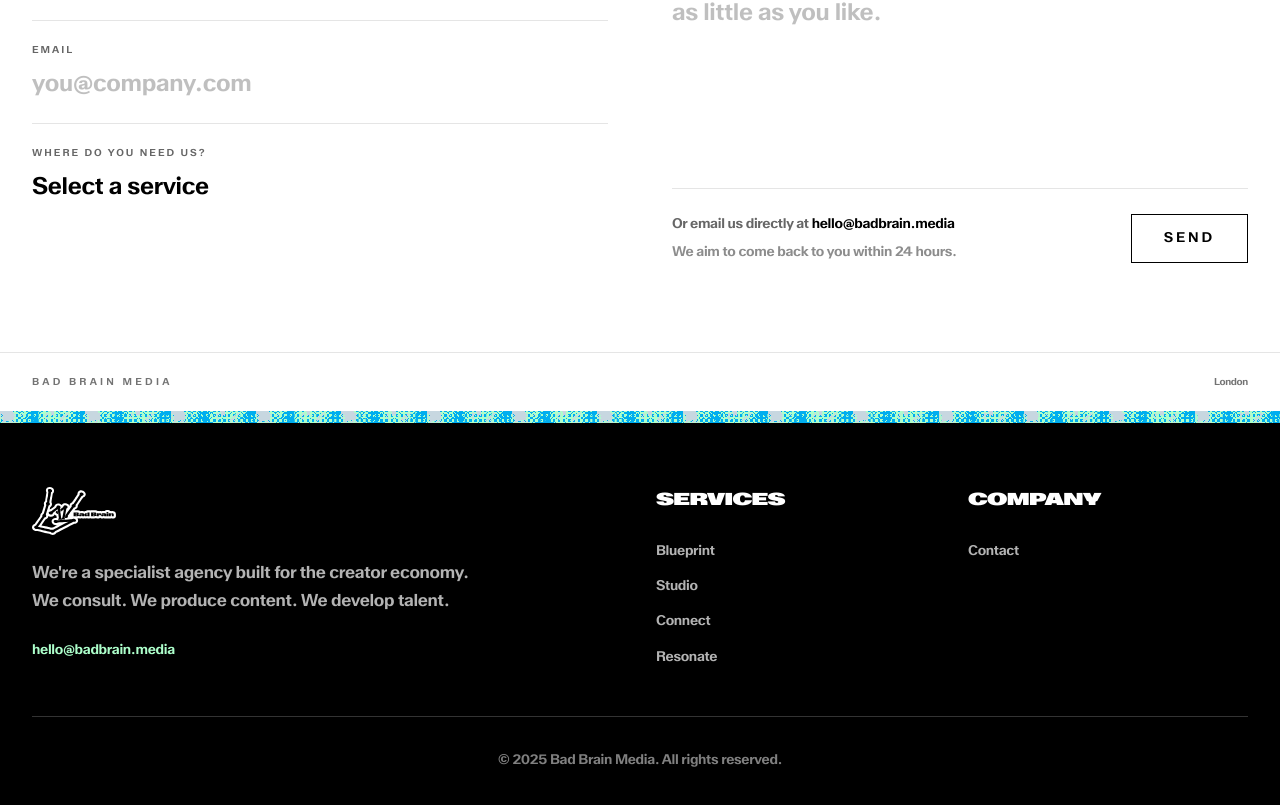
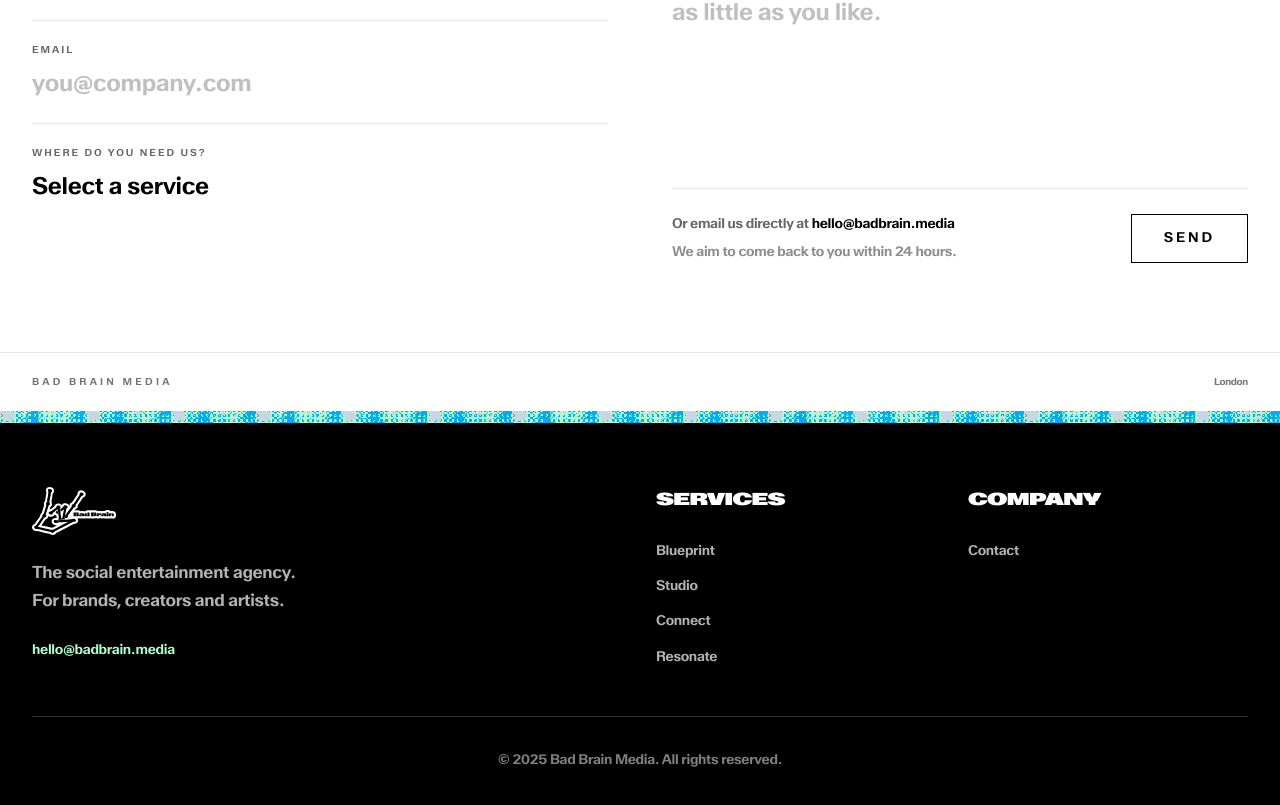
Before and after one commit to badbraintalent/bad-brain-website, a Next.js app: page /contact in a window 1280 px wide. Shown: the part 1243-2048 px from the top of the page. Built offline with nearby package versions, Linux system fonts and the light colour scheme.

Commit message:
Fix footer text

```diff
--- a/eslint.config.mjs
+++ b/eslint.config.mjs
@@ -14,7 +14,10 @@
   {
     ignores: [
       "node_modules/**",
-      ".next/**",
+      // Glob covers the scratch dist dirs too (NEXT_DIST_DIR=.next-verify and
+      // friends, see next.config.ts) — linting generated build output buries
+      // real findings under thousands of bogus ones.
+      ".next*/**",
       "out/**",
       "build/**",
       "next-env.d.ts",
--- a/src/components/layout/Footer.tsx
+++ b/src/components/layout/Footer.tsx
@@ -40,9 +40,13 @@
                 className="boop h-12 w-auto invert"
               />
             </div>
+            {/* Client-supplied footer line (Bad Brain copy document). Replaced
+                the previously written "We're a specialist agency built for the
+                creator economy / We consult. We produce content. We develop
+                talent." on 2026-08-03. */}
             <p className="text-body-md mb-6 text-white/70 max-w-lg">
-              We&apos;re a specialist agency built for the creator economy.
-              <br />We consult. We produce content. We develop talent.
+              The social entertainment agency.
+              <br />For brands, creators and artists.
             </p>
             <div>
               <CopyEmail className="px-underline text-body-sm text-bb-mint hover:text-bb-blue" />
```
Also changed, not shown: 1 other file (tests, documents, lock files or other folders).
